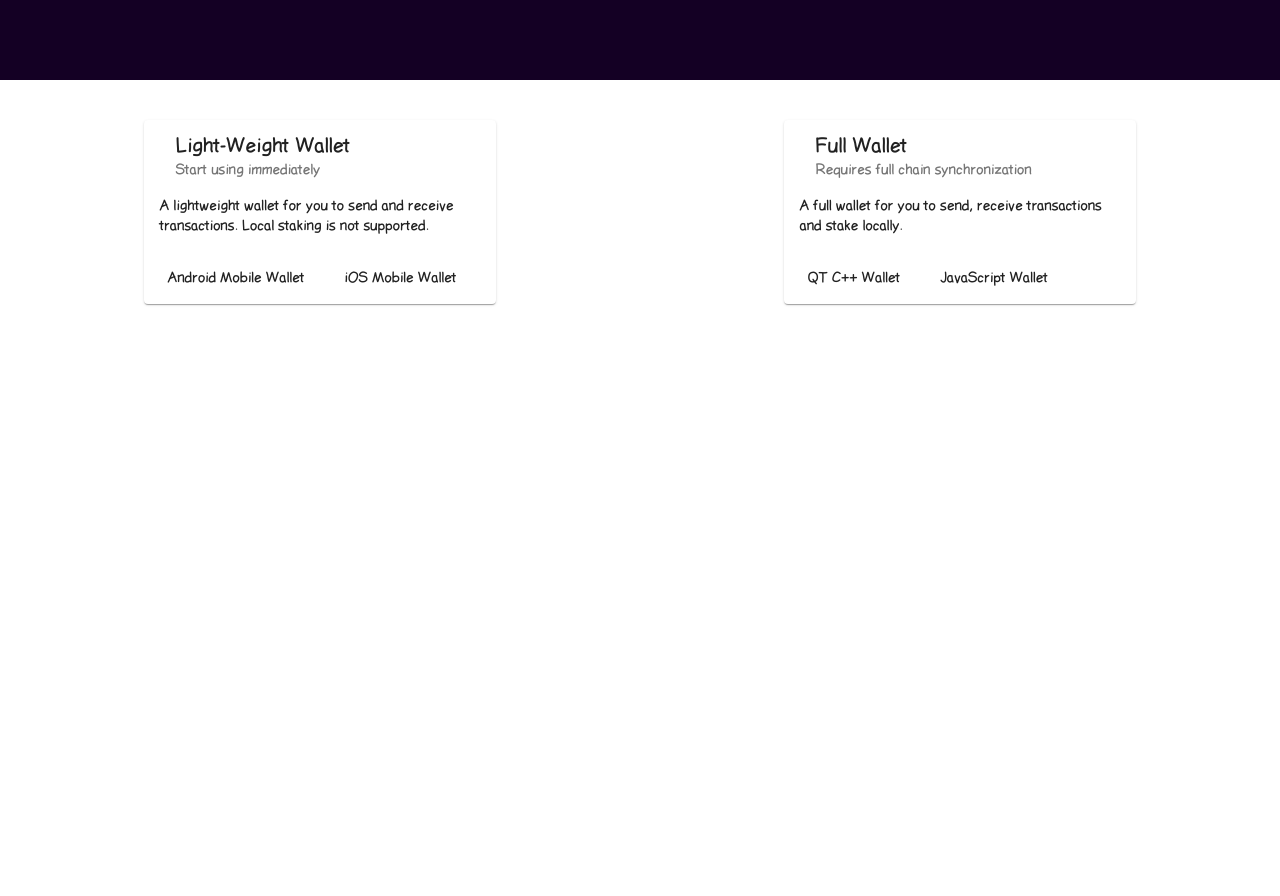
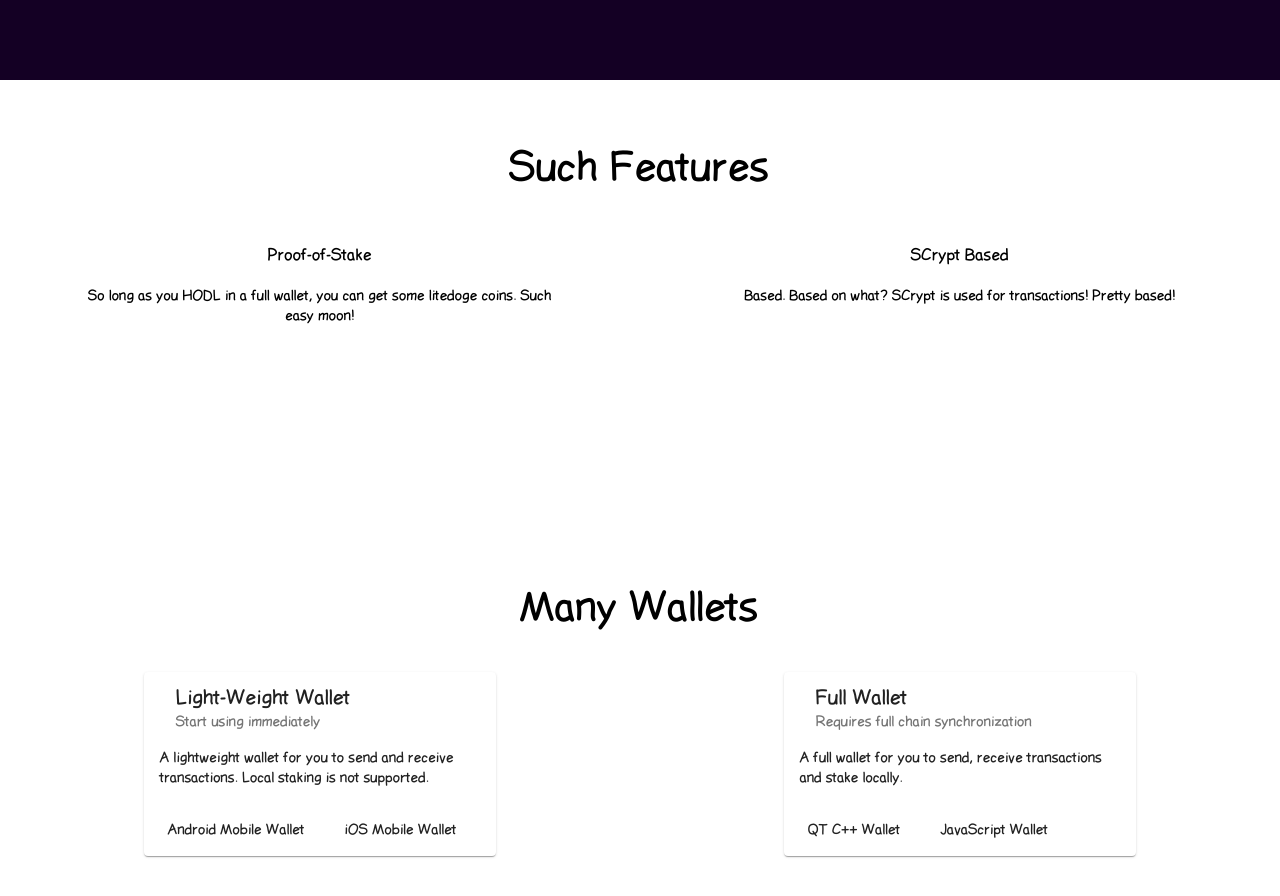
Before and after one commit to ldoge/website, an Angular app: page / in a window 1280 px wide. Shown: the part 720-1616 px from the top of the page. Before the commit the page ends 1240 px from the top, so only its background shows below. Built offline with nearby package versions, Linux system fonts and the light colour scheme.

Commit message:
Add more feature info

```diff
--- a/src/app/landing/index-page/index-page.component.html
+++ b/src/app/landing/index-page/index-page.component.html
@@ -5,9 +5,32 @@
   <div id="intro-filter">
     <div id="intro-info">
       <h1>LiteDoge</h1>
+      <p>LiteDoge ($LDOGE) is a lite version of Dogecoin</p>
     </div>
   </div>
 </div>
+
+<div id="features">
+  <h2>Such Features</h2>
+
+  <div class="feature-list-area">
+    <div class="feature-item">
+      <div class="feature-info">
+        <h3>Proof-of-Stake</h3>
+        <p>So long as you HODL in a full wallet, you can get some litedoge coins. Such easy moon!</p>
+      </div>
+    </div>
+    <div class="feature-item">
+      <div class="feature-info">
+        <h3>SCrypt Based</h3>
+        <p>Based. Based on what? SCrypt is used for transactions! Pretty based!</p>
+      </div>
+    </div>
+  </div>
+</div>
+
+<div id="wallets">
+  <h2>Many Wallets</h2>
 
   <div class="client-compare-area">
     <div class="compare-item">
@@ -20,7 +43,7 @@
           <p>A lightweight wallet for you to send and receive transactions. Local staking is not supported.</p>
         </mat-card-content>
         <mat-card-actions>
-        <button mat-button>Android Mobile Wallet</button>
+          <a mat-button href="https://play.google.com/store/apps/details?id=org.litedogeofficial.app" target="_blank">Android Mobile Wallet</a>
           <button mat-button>iOS Mobile Wallet</button>
         </mat-card-actions>
       </mat-card>
@@ -35,9 +58,10 @@
           <p>A full wallet for you to send, receive transactions and stake locally.</p>
         </mat-card-content>
         <mat-card-actions>
-        <button mat-button>QT C++ Wallet</button>
-        <button mat-button>JavaScript Wallet</button>
+          <a mat-button href="https://github.com/vashshawn/LDOGE">QT C++ Wallet</a>
+          <a mat-button href="https://github.com/ldoge/litedoge-js">JavaScript Wallet</a>
         </mat-card-actions>
       </mat-card>
     </div>
   </div>
+</div>
--- a/src/app/landing/index-page/index-page.component.scss
+++ b/src/app/landing/index-page/index-page.component.scss
@@ -51,10 +51,48 @@
   }
 }
 
-.client-compare-area {
+h2 {
+  text-align: center;
+  font-size: 40px;
+  line-height: 6rem;
+}
+
+#features {
   margin-top: 40px;
   margin-bottom: 40px;
   min-height: 50vh;
+
+  .feature-list-area {
+    display: flex;
+    flex-direction: row;
+
+    @include query(tablet) {
+      flex-direction: column;
+    }
+
+    .feature-item {
+      flex: 1 1 50%;
+    }
+
+    .feature-info {
+      padding: 10px;
+      width: 75%;
+      margin: 0 auto;
+      text-align: center;
+
+      @include query(mobile) {
+        width: 90%;
+      }
+    }
+  }
+}
+
+#wallets {
+  margin-top: 40px;
+  margin-bottom: 40px;
+  min-height: 50vh;
+
+  .client-compare-area {
     display: flex;
     flex-direction: row;
 
@@ -79,3 +117,4 @@
       width: 90%;
     }
   }
+}
--- a/src/styles.scss
+++ b/src/styles.scss
@@ -20,6 +20,10 @@ body {
 .mat-typography,
 .mat-typography .mat-typography,
 .mat-typography h1,
+.mat-typography h2,
+.mat-typography h3,
+.mat-typography h4,
+.mat-typography p,
 .mat-card,
 .mat-button {
   font-family: $font-family;
```
Lines whose indentation alone changed are shown as unchanged.
